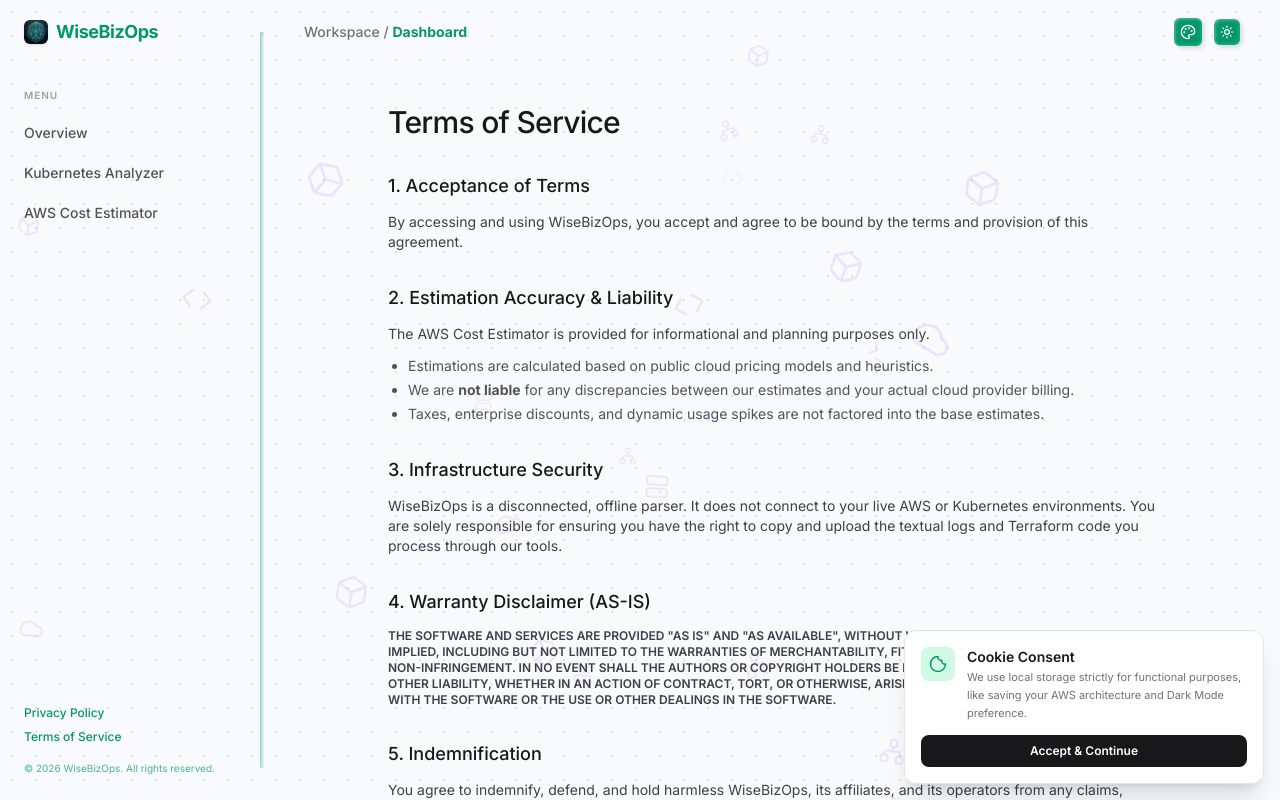
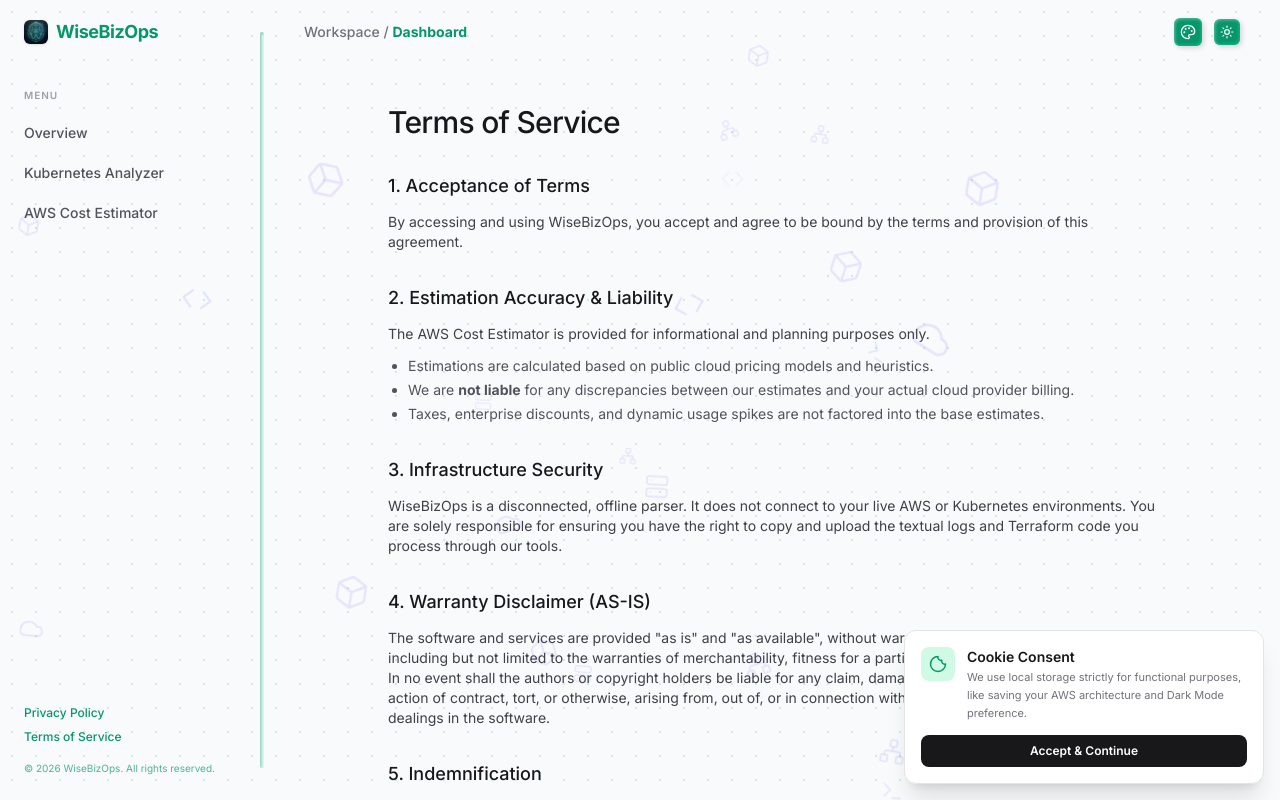
Before and after one commit to Adithya-Meda/wisebizops, a Next.js app: page /terms in a window 1280 px wide. Built offline with nearby package versions, Linux system fonts and the light colour scheme.

Commit message:
docs: remove ugly ALL CAPS legal styling since Indian contract law does not strictly enforce the US conspicuousness requirement

```diff
--- a/src/app/terms/page.tsx
+++ b/src/app/terms/page.tsx
@@ -28,7 +28,7 @@
 
                 <section className="space-y-3">
           <h2 className="text-lg font-medium text-zinc-900 dark:text-zinc-100 transition-colors">4. Warranty Disclaimer (AS-IS)</h2>
-          <p className="uppercase text-xs font-semibold">The software and services are provided "as is" and "as available", without warranty of any kind, express or implied, including but not limited to the warranties of merchantability, fitness for a particular purpose and non-infringement. In no event shall the authors or copyright holders be liable for any claim, damages, or other liability, whether in an action of contract, tort, or otherwise, arising from, out of, or in connection with the software or the use or other dealings in the software.</p>
+          <p>The software and services are provided "as is" and "as available", without warranty of any kind, express or implied, including but not limited to the warranties of merchantability, fitness for a particular purpose and non-infringement. In no event shall the authors or copyright holders be liable for any claim, damages, or other liability, whether in an action of contract, tort, or otherwise, arising from, out of, or in connection with the software or the use or other dealings in the software.</p>
         </section>
 
         <section className="space-y-3">
```
